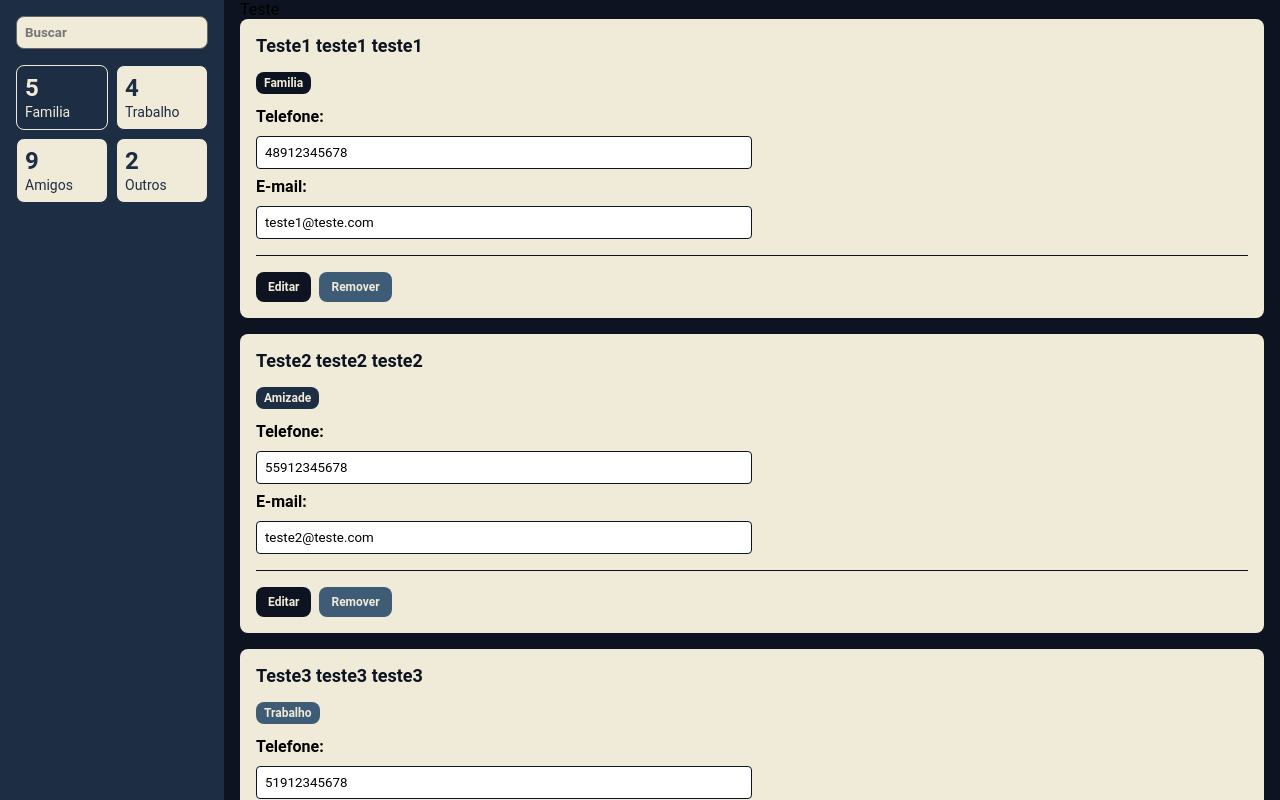
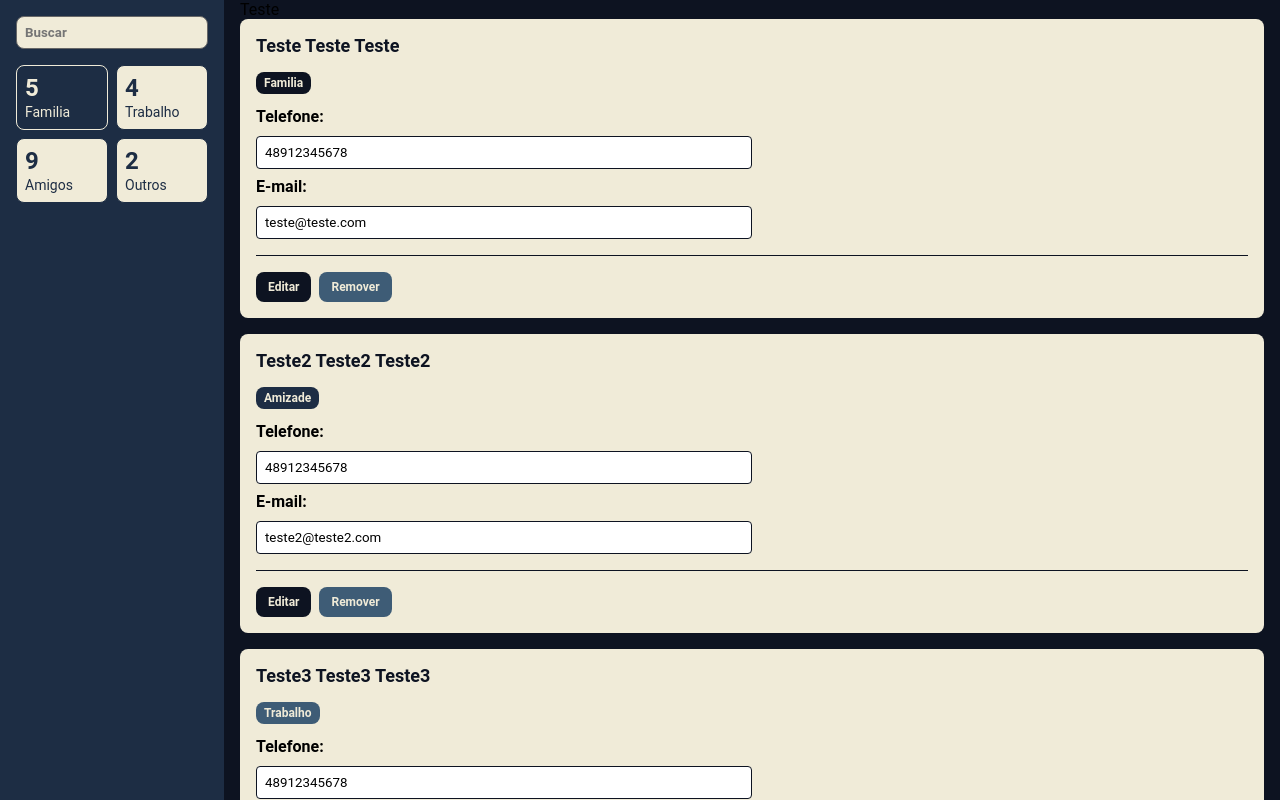
Before and after one commit to bcadore/conecta-plus-app, a React (Create React App) app: page / in a window 1280 px wide. Built offline with nearby package versions, Linux system fonts and the light colour scheme.

Commit message:
Configurado o redux.

```diff
--- a/src/App.tsx
+++ b/src/App.tsx
@@ -1,16 +1,18 @@
+import { Provider } from 'react-redux';
 import AsideContainer from './containers/AsideContainer';
 import ContactsListContainer from './containers/ContactsListContainer';
 import EstiloGlobal, { PageContainer } from './styles';
+import store from './store'
 
 function App() {
   return (
-    <>
+    <Provider store={store}>
       <EstiloGlobal />
       <PageContainer>
         <AsideContainer />
         <ContactsListContainer />
       </PageContainer>
-    </>
+    </Provider>
   );
 }
 
--- a/src/containers/ContactsListContainer/index.tsx
+++ b/src/containers/ContactsListContainer/index.tsx
@@ -1,29 +1,12 @@
+import { useSelector } from 'react-redux';
 import ContatoComponent from '../../components/ContatoComponent';
 import * as S from './styles';
-import * as enums from '../../utils/enums/EnumContatos';
+import { RootReducer } from '../../store';
 
-const contatos = [
-  {
-    nomeContato: 'Teste1 teste1 teste1',
-    tagContato: enums.TagEnum.FAMILIA,
-    telefoneContato: 48912345678,
-    emailContato: 'teste1@teste.com',
-  },
-  {
-    nomeContato: 'Teste2 teste2 teste2',
-    tagContato: enums.TagEnum.AMIZADE,
-    telefoneContato: 55912345678,
-    emailContato: 'teste2@teste.com',
-  },
-  {
-    nomeContato: 'Teste3 teste3 teste3',
-    tagContato: enums.TagEnum.TRABALHO,
-    telefoneContato: 51912345678,
-    emailContato: 'teste3@teste.com',
-  },
-];
+const ContactsListContainer = () => {
+  const { contatos } = useSelector((state: RootReducer) => state);
 
-const ContactsListContainer = () => (
+  return (
     <S.Main>
       <p>Teste</p>
       <ul>
@@ -32,7 +15,7 @@
             <ContatoComponent
               nomeContato={c.nomeContato}
               tagContato={c.tagContato}
-            phoneContato={c.telefoneContato}
+              phoneContato={c.phoneContato}
               emailContato={c.emailContato}
             />
           </li>
@@ -40,5 +23,6 @@
       </ul>
     </S.Main>
   );
+};
 
 export default ContactsListContainer;
--- /dev/null
+++ b/src/models/Contato.ts
@@ -0,0 +1,25 @@
+import * as enums from '../utils/enums/EnumContatos';
+
+class Contato {
+  nomeContato: string;
+  tagContato: enums.TagEnum;
+  phoneContato: number;
+  emailContato: string;
+  id: number;
+
+  constructor(
+    nomeContato: string,
+    tagContato: enums.TagEnum,
+    phoneContato: number,
+    emailContato: string,
+    id: number
+  ) {
+    this.nomeContato = nomeContato;
+    this.tagContato = tagContato;
+    this.phoneContato = phoneContato;
+    this.emailContato = emailContato;
+    this.id = id;
+  }
+}
+
+export default Contato;
--- /dev/null
+++ b/src/store/index.ts
@@ -0,0 +1,11 @@
+import { configureStore } from '@reduxjs/toolkit';
+import contatosReducer from './reducers/contatos';
+
+const store = configureStore({
+  reducer: {
+    contatos: contatosReducer,
+  },
+});
+
+export type RootReducer = ReturnType<typeof store.getState>;
+export default store;
--- /dev/null
+++ b/src/store/reducers/contatos.ts
@@ -0,0 +1,39 @@
+import { createSlice, PayloadAction } from '@reduxjs/toolkit';
+import Contato from '../../models/Contato';
+import * as enums from '../../utils/enums/EnumContatos';
+
+const contatoSlice = createSlice({
+  name: 'contatos',
+  initialState: [
+    new Contato(
+      'Teste Teste Teste',
+      enums.TagEnum.FAMILIA,
+      48912345678,
+      'teste@teste.com',
+      1
+    ),
+    new Contato(
+      'Teste2 Teste2 Teste2',
+      enums.TagEnum.AMIZADE,
+      48912345678,
+      'teste2@teste2.com',
+      2
+    ),
+    new Contato(
+      'Teste3 Teste3 Teste3',
+      enums.TagEnum.TRABALHO,
+      48912345678,
+      'teste3@teste3.com',
+      3
+    ),
+  ],
+  reducers: {
+    remover: (state, action: PayloadAction<number>) => {
+      state = state.filter((contato) => contato.id !== action.payload);
+    },
+  },
+});
+
+export const { remover } = contatoSlice.actions;
+
+export default contatoSlice.reducer;
```
Lines whose indentation alone changed are shown as unchanged.
